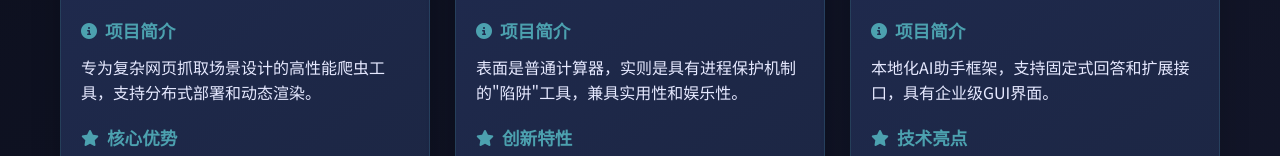
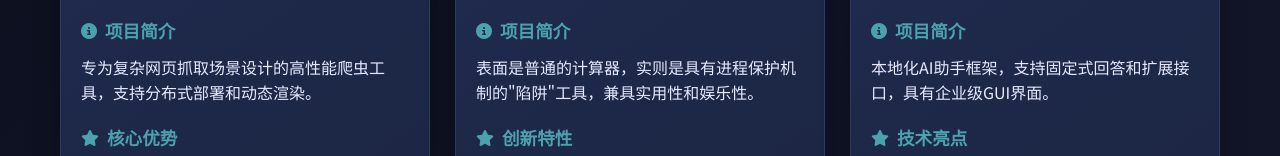
Before and after one commit to xin220/MyWeb, a plain HTML site: page index.html in a window 1280 px wide. Shown: the part 575-731 px from the top of the page. Drawn offline with Linux system fonts and the light colour scheme.

Commit message:
更新 index.html

```diff
--- a/index.html
+++ b/index.html
@@ -658,7 +658,7 @@
                 <div class="card-body">
                     <div class="card-section">
                         <h3><i class="fas fa-info-circle"></i> 项目简介</h3>
-                        <p>表面是普通计算器，实则是具有进程保护机制的"陷阱"工具，兼具实用性和娱乐性。</p>
+                        <p>表面是普通的计算器，实则是具有进程保护机制的"陷阱"工具，兼具实用性和娱乐性。</p>
                     </div>
 
                     <div class="card-section">
```
